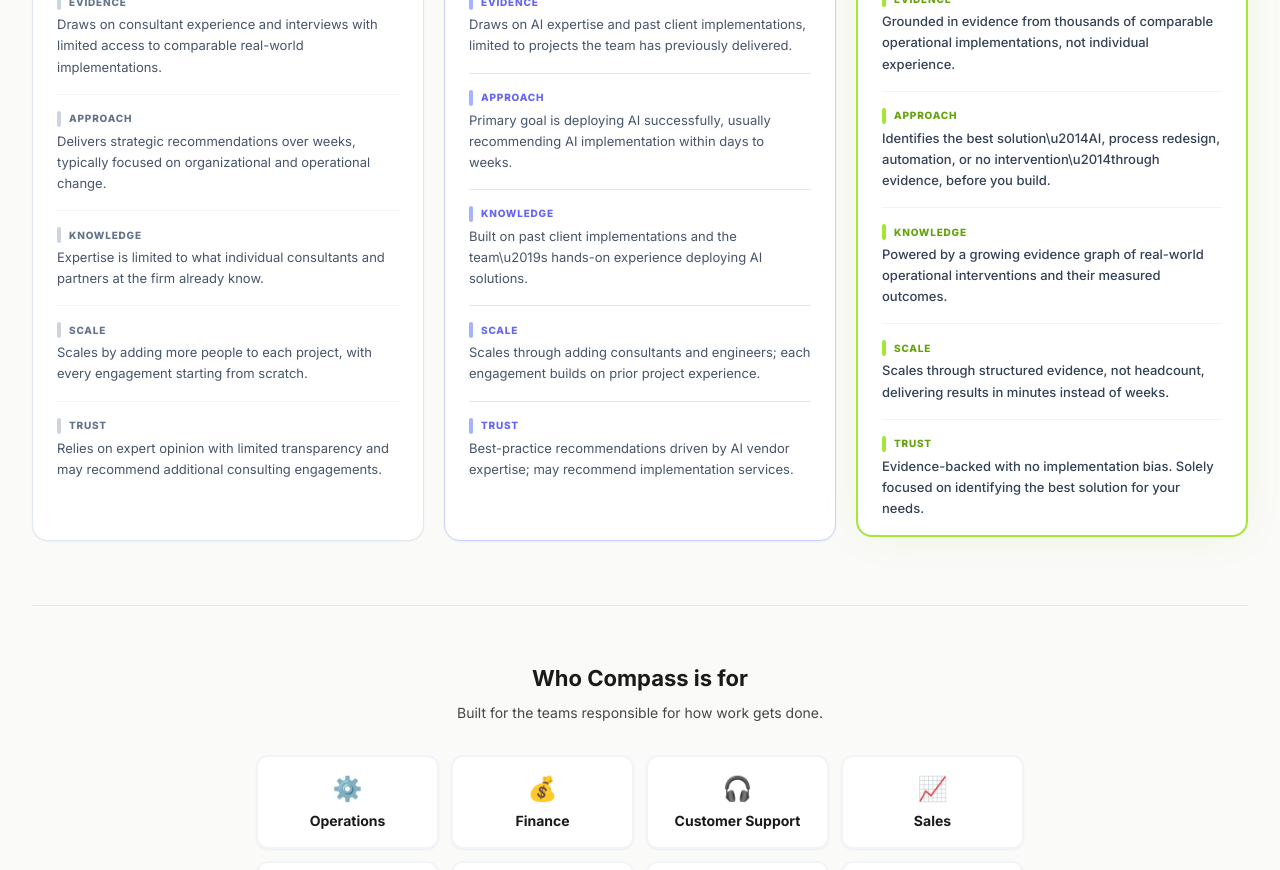
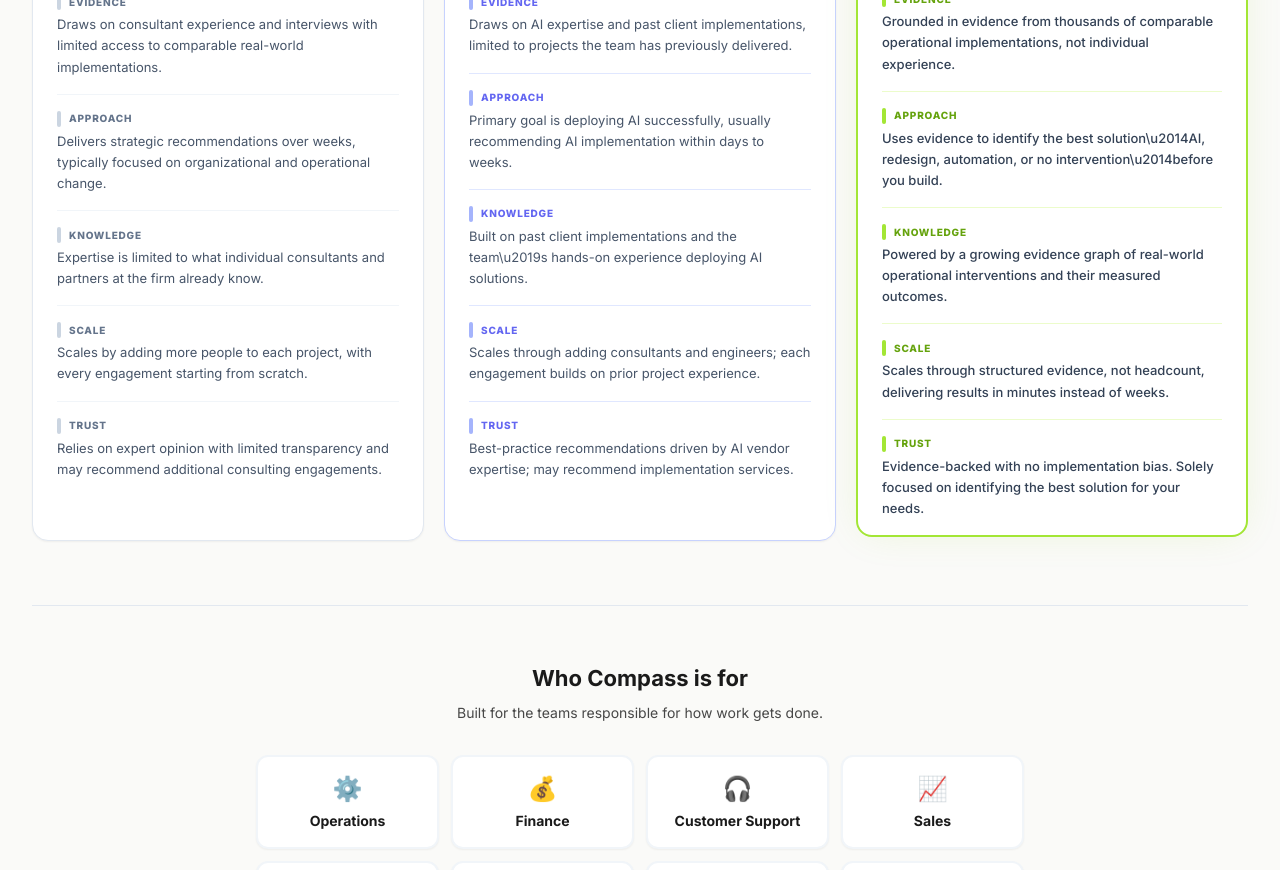
Before and after one commit to smithar106/Compass-Web, a Next.js app: page / in a window 1280 px wide. Shown: the part 1440-2310 px from the top of the page. Built offline with nearby package versions, Linux system fonts and the light colour scheme.

Commit message:
Fix Compass Approach: simpler em-dash structure

```diff
--- a/src/app/page.tsx
+++ b/src/app/page.tsx
@@ -338,7 +338,7 @@
                     <p className="text-[10px] font-extrabold uppercase tracking-[0.08em] text-lime-600">Approach</p>
                   </div>
                   <p className="text-[13px] text-slate-700 leading-relaxed font-[500]">
-                    Identifies the best solution\u2014AI, process redesign, automation, or no intervention\u2014through evidence, before you build.
+                    Uses evidence to identify the best solution\u2014AI, redesign, automation, or no intervention\u2014before you build.
                   </p>
                 </div>
                 <div className="border-t border-lime-100 pt-4">
```
